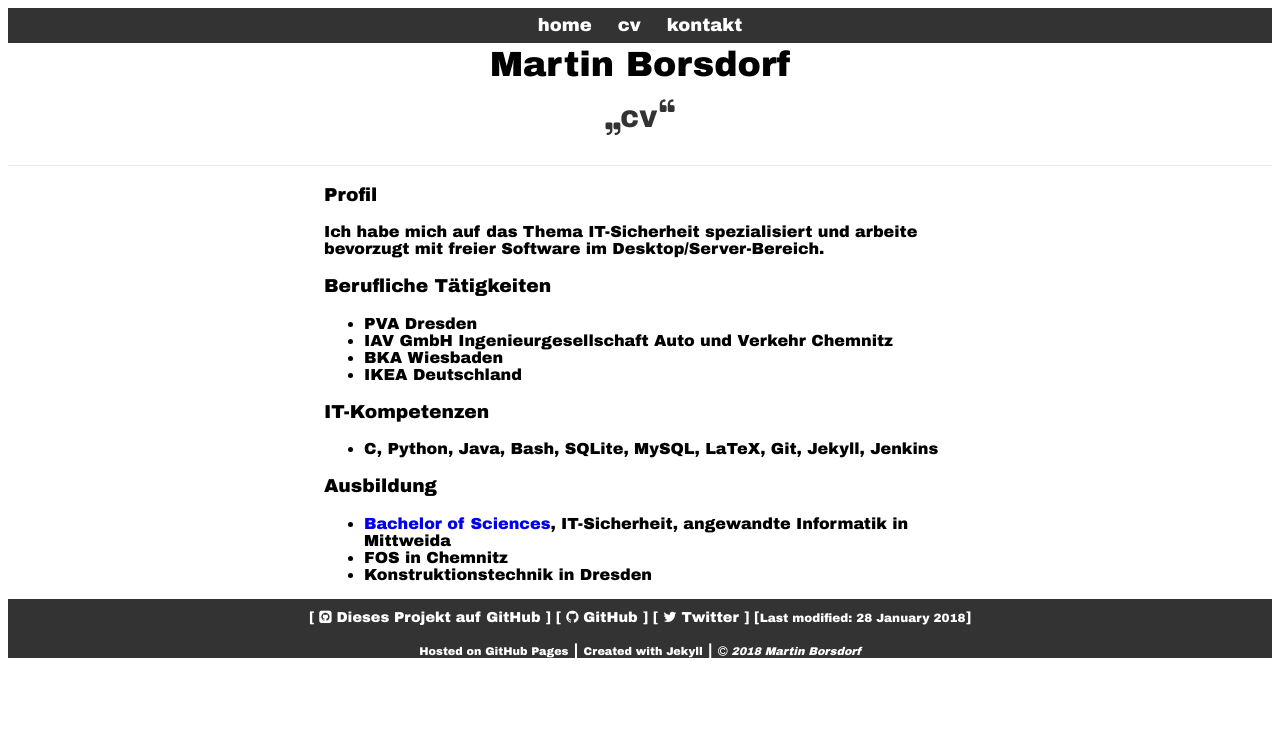
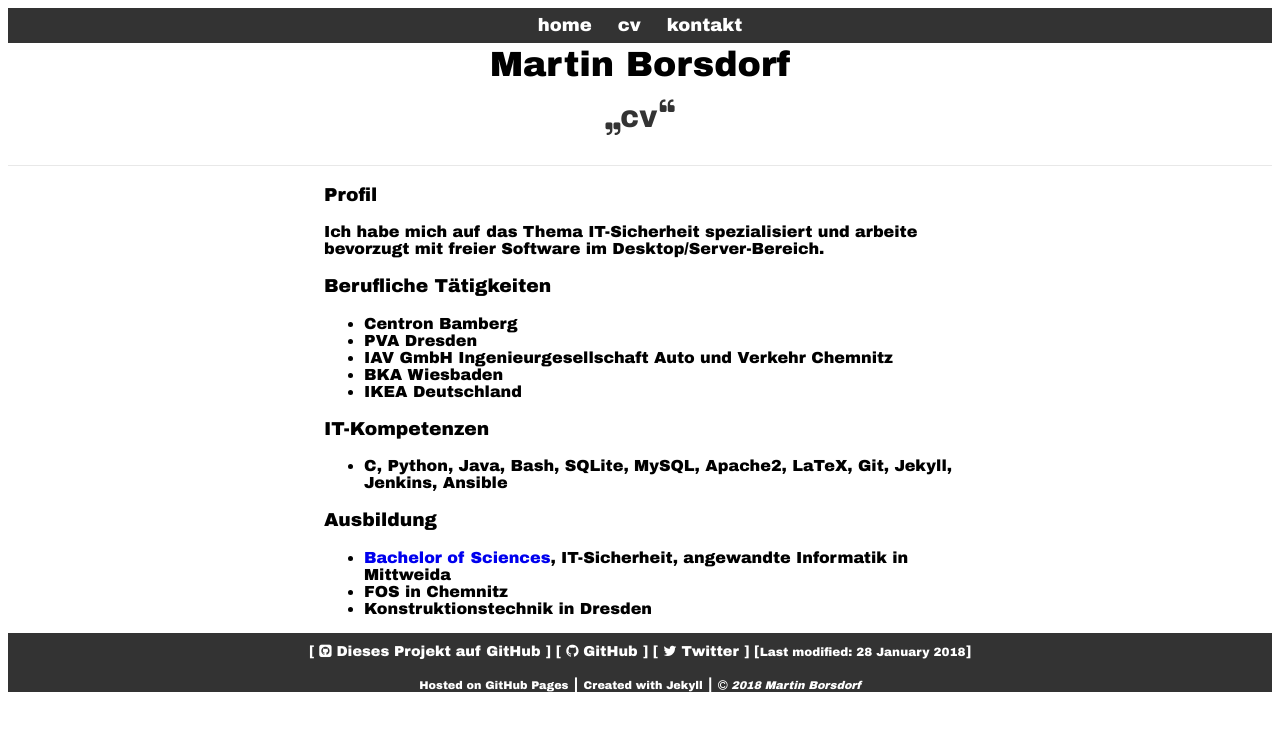
Before and after one commit to MartinBorsdorf/martinborsdorf.github.io, a Jekyll site: the page built from doc/index.md, in a window 1280 px wide. Shown: the top 731 px of the page. Built offline with Jekyll 4.4.1, drawn with Linux system fonts in a browser that asks for light colours; nearby versions of some CDN libraries; a script that is not in the unit is left out.

Commit message:
cv update

```diff
--- a/doc/index.md
+++ b/doc/index.md
@@ -11,6 +11,7 @@ Ich habe mich auf das Thema IT-Sicherheit spezialisiert und arbeite bevorzugt mi
 
 ### Berufliche Tätigkeiten
 
+* Centron Bamberg
 * PVA Dresden
 * IAV GmbH Ingenieurgesellschaft Auto und Verkehr Chemnitz
 * BKA Wiesbaden
@@ -18,7 +19,7 @@ Ich habe mich auf das Thema IT-Sicherheit spezialisiert und arbeite bevorzugt mi
 
 ### IT-Kompetenzen
 
-* C, Python, Java, Bash, SQLite, MySQL, LaTeX, Git, Jekyll, Jenkins
+* C, Python, Java, Bash, SQLite, MySQL, Apache2, LaTeX, Git, Jekyll, Jenkins, Ansible
 
 ### Ausbildung
 
```
